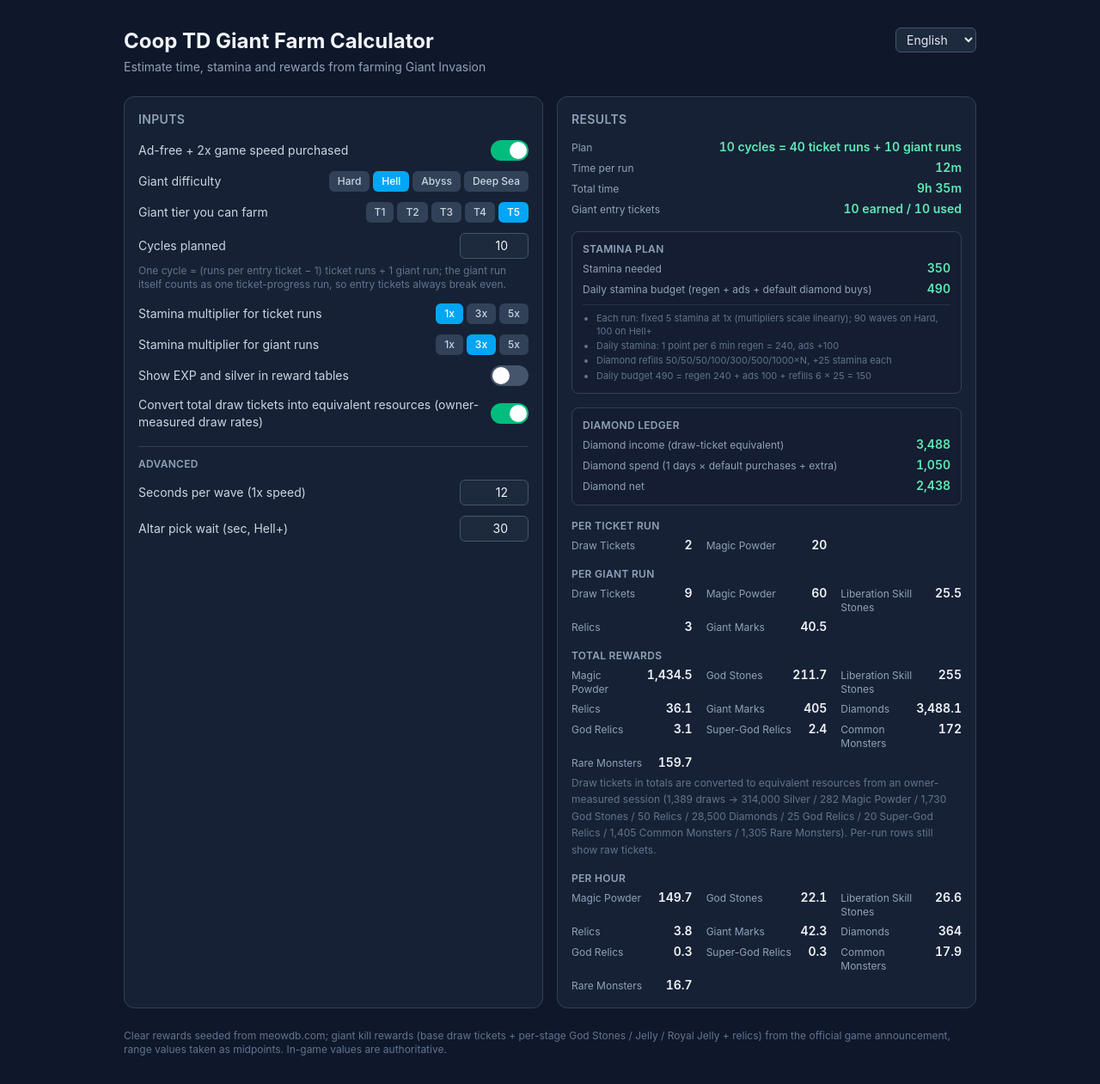
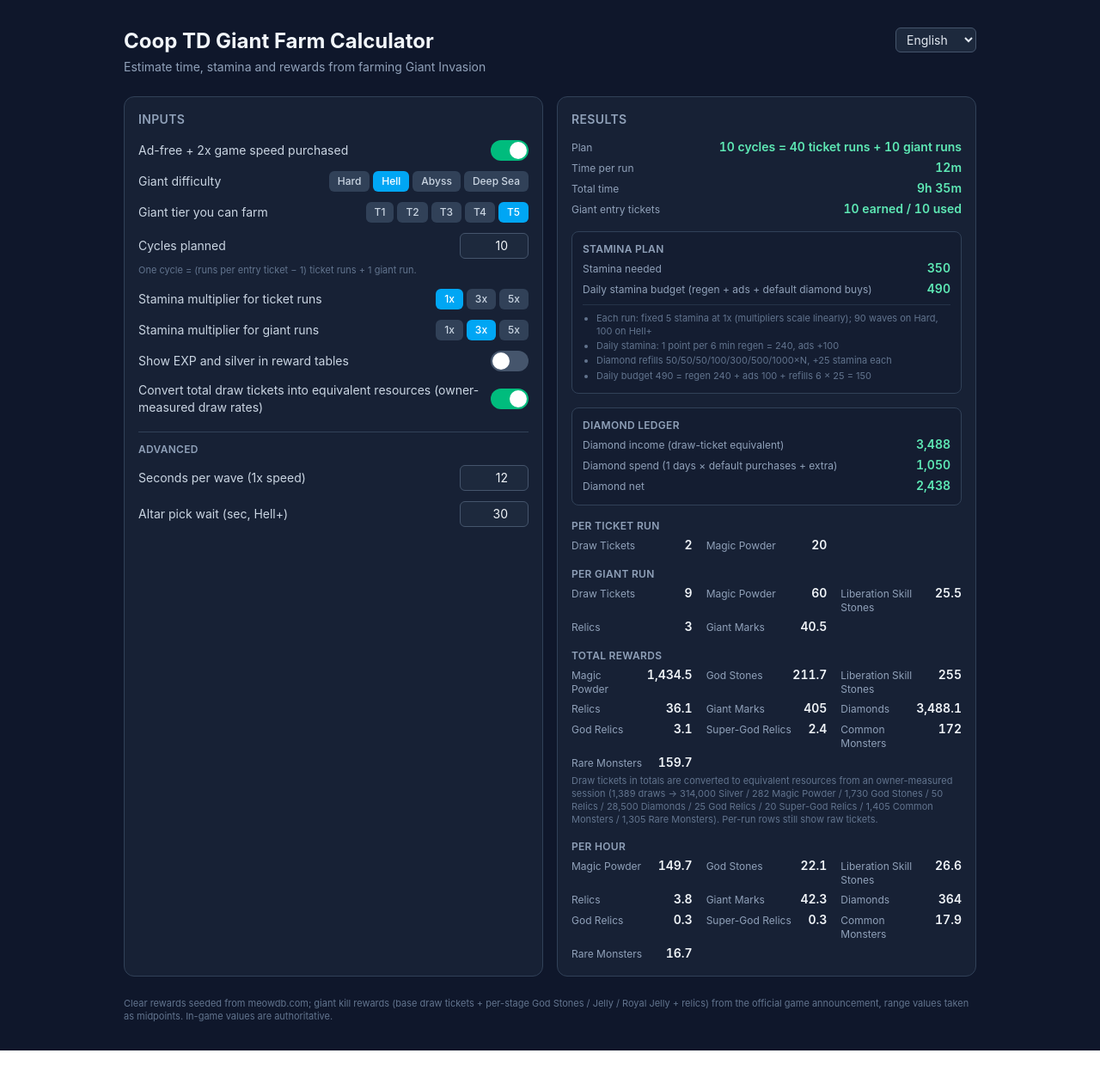
Before and after one commit to changchiyou/coop-td-giant-calculator, a React (Vite) app: page / in a window 1280 px wide. Shown: the whole page at 86% size. After the commit the page ends 1222 px from the top, so only its background shows below. Built offline with nearby package versions, Linux system fonts and the light colour scheme.

Commit message:
Trim cycle hint; unify annotation font size
Cycle hint keeps only the cycle definition (drop the break-even sentence). All small annotations (cycle hint, gacha conversion note, stamina basis list, footer) now share text-[11px] leading-snug.

```diff
--- a/src/App.tsx
+++ b/src/App.tsx
@@ -41,7 +41,7 @@ export default function App() {
           <ResultPanel />
         </main>
 
-        <footer className="mt-6 text-xs text-slate-500">{t('footer.disclaimer')}</footer>
+        <footer className="mt-6 text-[11px] leading-snug text-slate-500">{t('footer.disclaimer')}</footer>
       </div>
     </div>
   )
--- a/src/components/InputPanel.tsx
+++ b/src/components/InputPanel.tsx
@@ -45,7 +45,7 @@ export function InputPanel() {
       <FieldRow label={t('inputs.cycles')}>
         <NumberInput value={config.cycles} onChange={(v) => set('cycles', v)} min={0} max={500} />
       </FieldRow>
-      <p className="mb-2 text-xs text-slate-500">{t('inputs.cycleHint')}</p>
+      <p className="mb-2 text-[11px] leading-snug text-slate-500">{t('inputs.cycleHint')}</p>
 
       <FieldRow label={t('inputs.ticketMultiplier')}>
         <Segmented
--- a/src/components/ResultPanel.tsx
+++ b/src/components/ResultPanel.tsx
@@ -165,7 +165,7 @@ export function ResultPanel() {
         <div>
           {block(t('results.totalRewards'), result.totalRewards)}
           {config.convertTicketsToGacha && result.ticketEquivalent && (
-            <p className="mt-1 text-xs leading-relaxed text-slate-500">
+            <p className="mt-1 text-[11px] leading-snug text-slate-500">
               {t('results.gachaConverted', {
                 draws: nf.format(GACHA_REF.draws),
                 parts: Object.entries(GACHA_REF.rewards)
--- a/src/i18n/en.json
+++ b/src/i18n/en.json
@@ -10,7 +10,7 @@
     "difficulty": "Giant difficulty",
     "giantTier": "Giant tier you can farm",
     "cycles": "Cycles planned",
-    "cycleHint": "One cycle = (runs per entry ticket − 1) ticket runs + 1 giant run; the giant run itself counts as one ticket-progress run, so entry tickets always break even.",
+    "cycleHint": "One cycle = (runs per entry ticket − 1) ticket runs + 1 giant run.",
     "ticketMultiplier": "Stamina multiplier for ticket runs",
     "giantMultiplier": "Stamina multiplier for giant runs",
     "advanced": "Advanced",
--- a/src/i18n/ja.json
+++ b/src/i18n/ja.json
@@ -10,7 +10,7 @@
     "difficulty": "ジャイアント難易度",
     "giantTier": "周回できるジャイアント階級",
     "cycles": "予定サイクル数",
-    "cycleHint": "1サイクル＝（入場券1枚に必要な周回回数 − 1）回のチケット周回＋ジャイアント戦1回。ジャイアント戦自体もチケット進行を1回分稼ぐため、入場券は必ず釣り合います。",
+    "cycleHint": "1サイクル＝（入場券1枚に必要な周回回数 − 1）回のチケット周回＋ジャイアント戦1回。",
     "ticketMultiplier": "チケット周回のスタミナ倍率",
     "giantMultiplier": "ジャイアント戦のスタミナ倍率",
     "advanced": "詳細設定",
--- a/src/i18n/ko.json
+++ b/src/i18n/ko.json
@@ -10,7 +10,7 @@
     "difficulty": "자이언트 난이도",
     "giantTier": "파밍 가능한 자이언트 등급",
     "cycles": "계획 사이클 수",
-    "cycleHint": "1사이클 = (입장권 1장 필요 횟수 − 1)회 티켓 파밍 + 자이언트 1회. 자이언트전도 티켓 진행 1회를 적립하므로 입장권은 항상 수지맞습니다.",
+    "cycleHint": "1사이클 = (입장권 1장 필요 횟수 − 1)회 티켓 파밍 + 자이언트 1회.",
     "ticketMultiplier": "티켓 파밍 스태미너 배율",
     "giantMultiplier": "자이언트전 스태미너 배율",
     "advanced": "고급 설정",
--- a/src/i18n/zh-TW.json
+++ b/src/i18n/zh-TW.json
@@ -10,7 +10,7 @@
     "difficulty": "巨人難度",
     "giantTier": "可刷到的巨人階級",
     "cycles": "預計輪次",
-    "cycleHint": "一輪＝（每張入場券所需場次 − 1）場刷票＋一場巨人；巨人場本身也會累積一次刷票進度，所以入場券正好收支平衡。",
+    "cycleHint": "一輪＝（每張入場券所需場次 − 1）場刷票＋一場巨人。",
     "ticketMultiplier": "刷票場次的體力倍率",
     "giantMultiplier": "刷巨人場次的體力倍率",
     "advanced": "進階設定",
```
